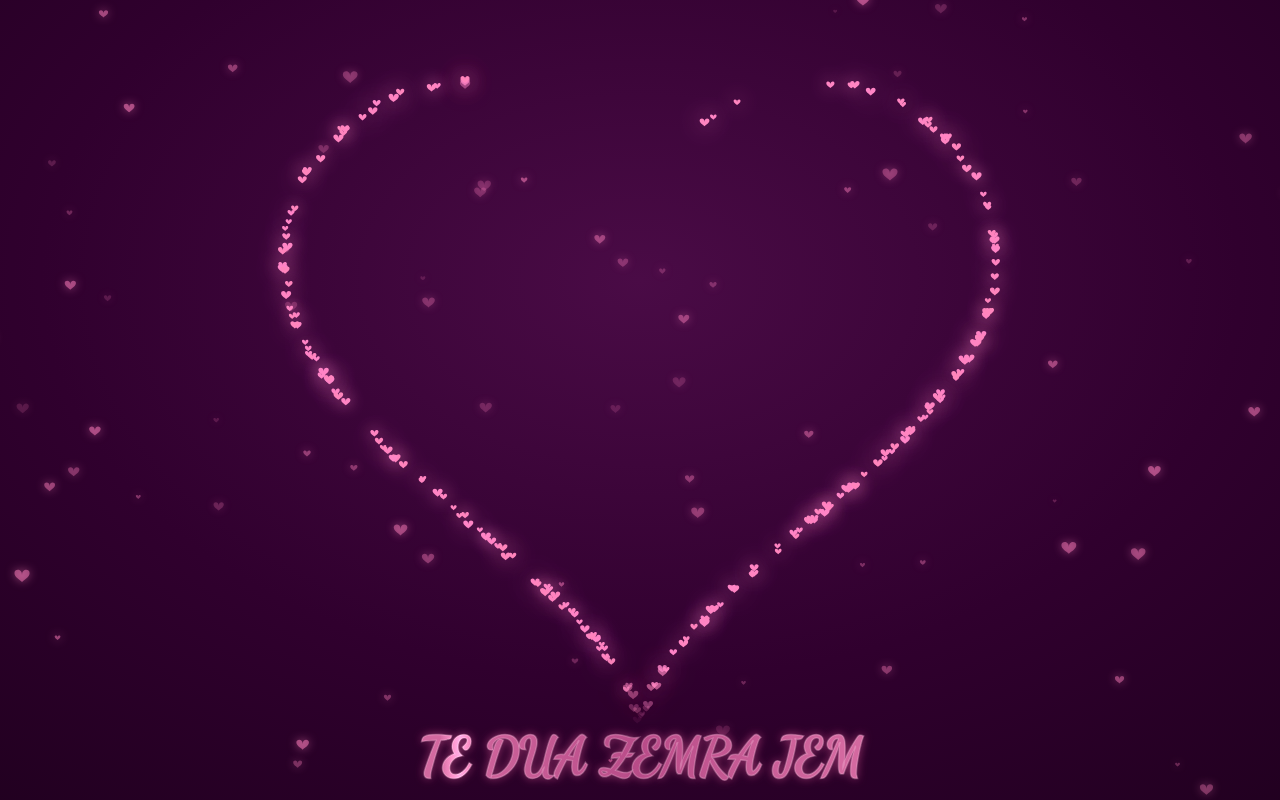
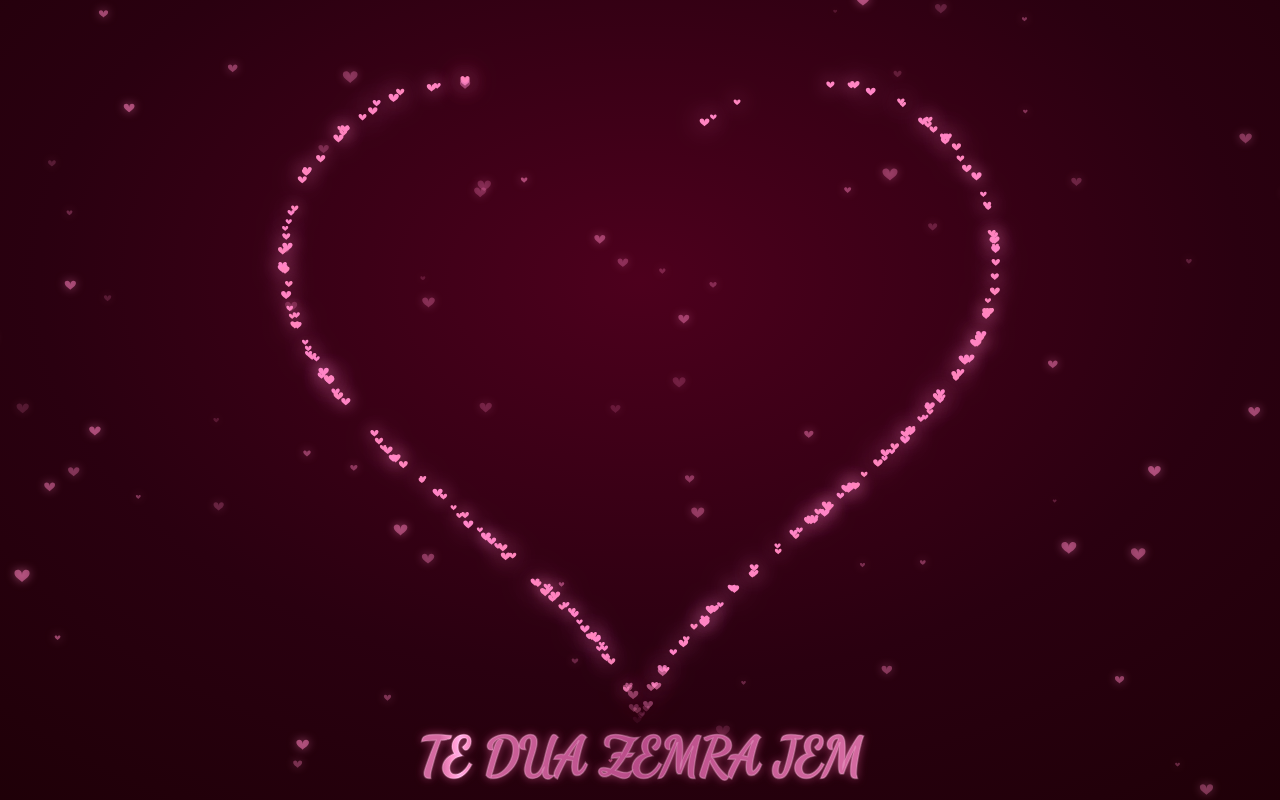
Before and after one commit to dreipac/Te, a plain HTML site: page index.html in a window 1280 px wide. Drawn offline with Linux system fonts and the light colour scheme.

Commit message:
Update index.html

```diff
--- a/index.html
+++ b/index.html
@@ -9,19 +9,21 @@
 
 <title>Heart Particles</title>
 <style>
-  :root{
-    --bg1:#1b001a;
-    --bg2:#30002e;
-    --bg3:#4a0b46;
-    --heart:#ff6fb3;
-  }
+:root{
+  --bg1:#1a0004;
+  --bg2:#2a0010;
+  --bg3:#4d001d;
+  --heart:#ff4d6d; /* warmes, weiches Rotrosa */
+}
+
   html,body{
     height:100%;
     margin:0;
     background-color:radial-gradient(1200px 800px at 50% 35%, var(--bg3), var(--bg2) 50%, var(--bg1) 100%);
     background: radial-gradient(1200px 800px at 50% 35%, var(--bg3), var(--bg2) 50%, var(--bg1) 100%);
     overflow:hidden;
-    color:#ffd3ea;
+color:#ffe0e4;
+
     font-family: ui-sans-serif, system-ui, -apple-system, "Segoe UI", Roboto, Helvetica, Arial, "Apple Color Emoji", "Segoe UI Emoji";
   }
   /* Canvas layer stack */
```
